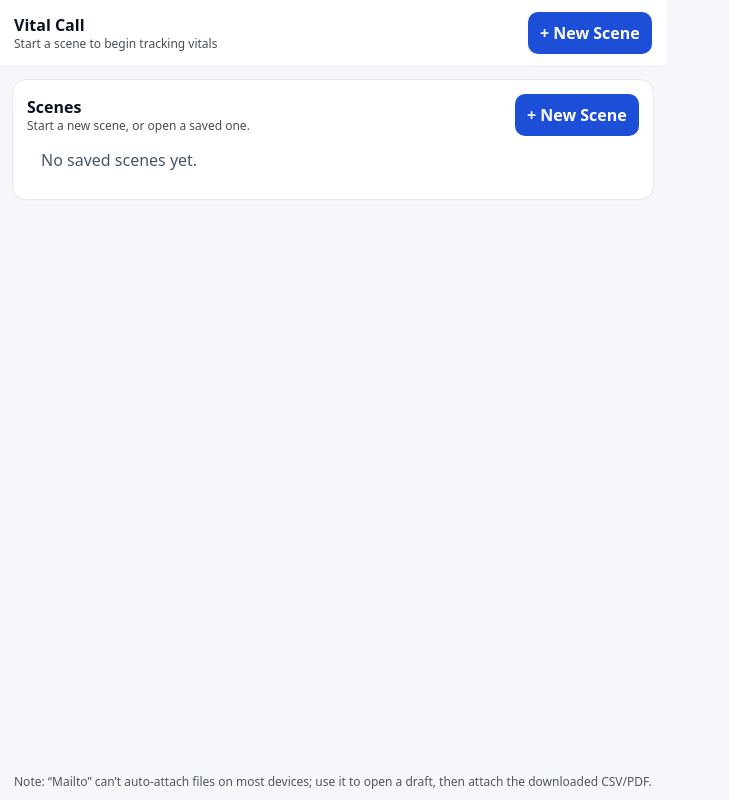
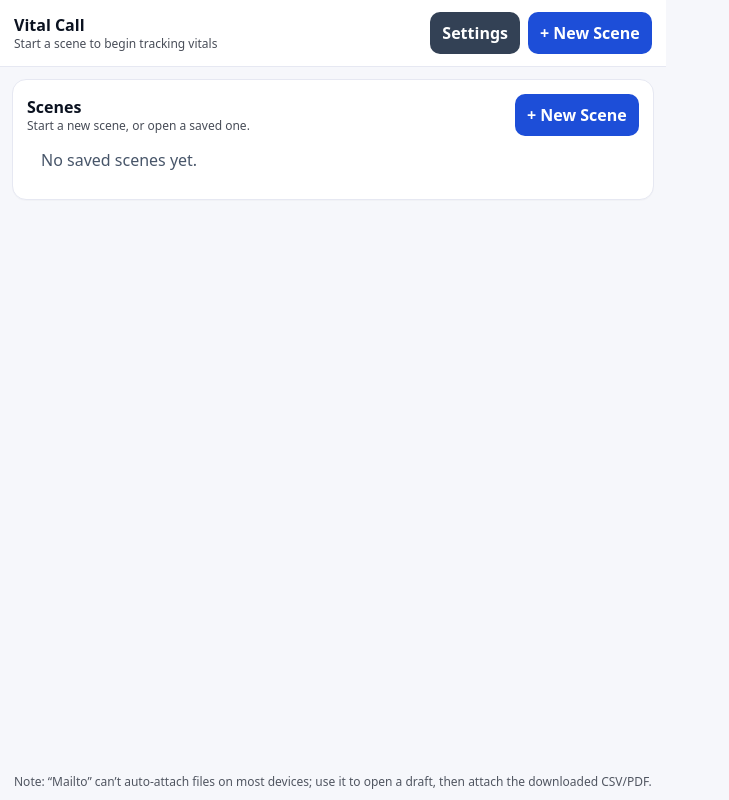
Before and after one commit to MaddyKT/vital-call, a React (Vite) app: page / in a window 1280 px wide. Shown: the whole page, without its empty margins (0-729 px from the left). Built offline with nearby package versions, Linux system fonts and the light colour scheme.

Commit message:
Show Settings button on home screen

```diff
--- a/src/App.tsx
+++ b/src/App.tsx
@@ -361,7 +361,10 @@ export default function App() {
               <button className="btn danger" onClick={clearCurrentScene}>Clear scene</button>
             </>
           ) : (
-            <button className="btn" onClick={() => setNewSceneModal(true)}>+ New Scene</button>
+            <>
+              <button className="btn secondary" onClick={() => setShowSettings(true)}>Settings</button>
+              <button className="btn" onClick={() => setNewSceneModal(true)}>+ New Scene</button>
+            </>
           )}
         </div>
       </header>
```
